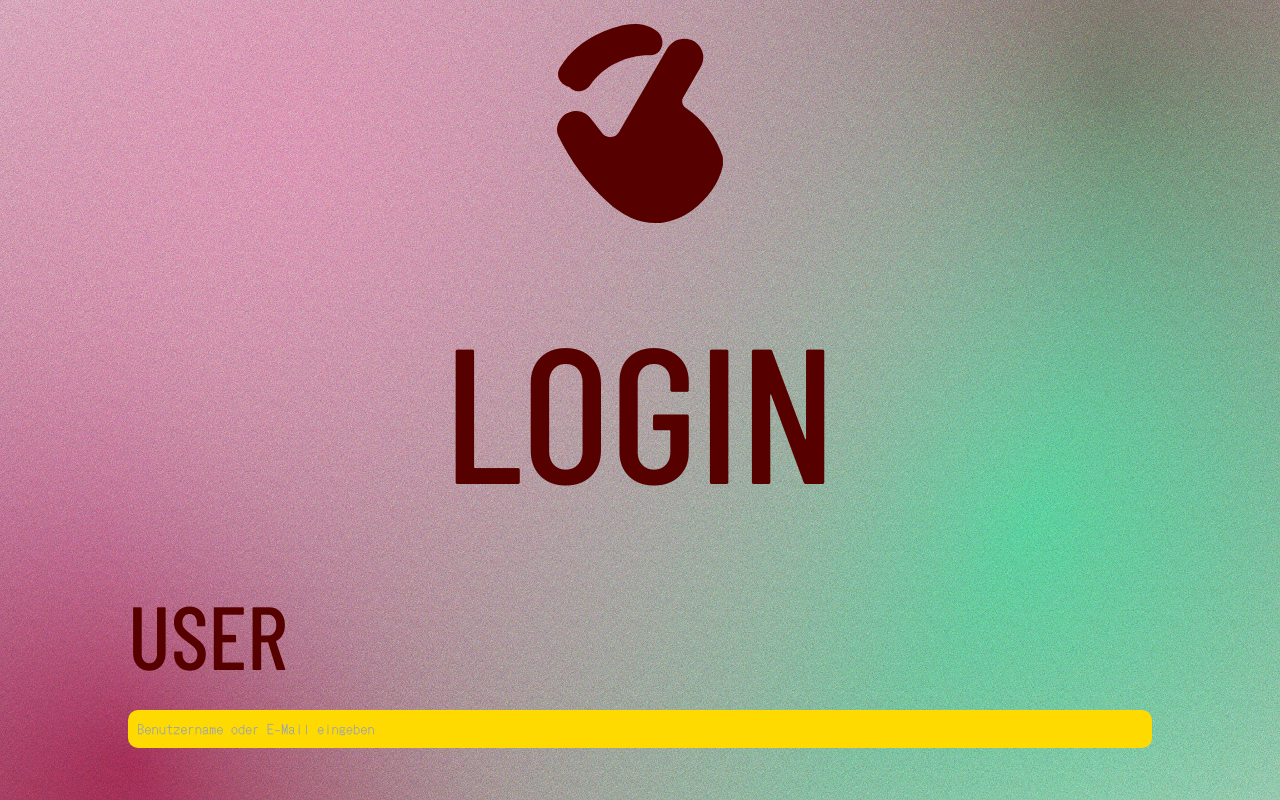
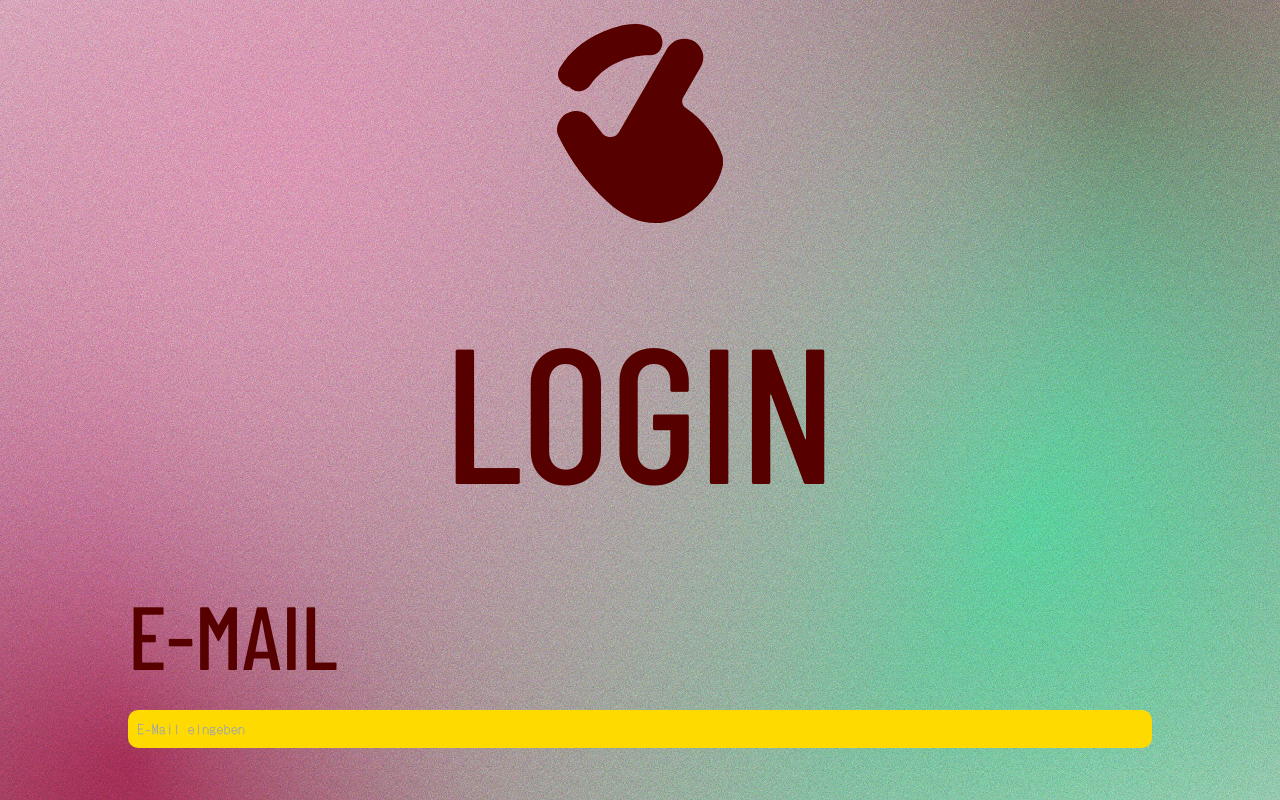
Before and after one commit to NadiaGiliberti/swaipe_app, a Nuxt app: page /login in a window 1280 px wide. Shown: the top 800 px of the page. Built offline with nearby package versions, Linux system fonts and the light colour scheme; no server answers; a web font is replaced by a local one.

Commit message:
zeichenanzahl restriktion  bei username

```diff
--- a/app/pages/login.vue
+++ b/app/pages/login.vue
@@ -10,7 +10,7 @@ const loading = ref(false)
 
 async function login() {
   if (!userInput.value || !password.value) {
-    alert('Bitte Benutzername/E-Mail und Passwort ausfüllen.')
+    alert('Bitte E-Mail und Passwort ausfüllen.')
     return
   }
 
@@ -64,9 +64,9 @@ async function login() {
       <h1>LOGIN</h1>
 
       <div class="container_formularfeld">
-        <label for="user">USER</label>
-        <input v-model="userInput" class="formularfeld" id="user" type="text"
-          placeholder="Benutzername oder E-Mail eingeben" required>
+        <label for="email">E-MAIL</label>
+        <input v-model="userInput" class="formularfeld" id="email" type="email"
+          placeholder="E-Mail eingeben" required>
       </div>
 
       <div class="container_formularfeld">
--- a/app/pages/registrieren.vue
+++ b/app/pages/registrieren.vue
@@ -14,8 +14,13 @@ async function registrieren() {
     return
   }
 
+  // NEU: Sicherheits-Check vor dem Abschicken
+  if (user.value.length > 15) {
+    alert('Der Username darf maximal 15 Zeichen lang sein.')
+    return
+  }
+
   loading.value = true
-
   const { error } = await supabase.auth.signUp({
     email: email.value,
     password: password.value,
@@ -47,14 +52,13 @@ async function registrieren() {
 
       <div class="container_formularfeld">
         <label for="user">USERNAME</label>
-        <input v-model="user" class="formularfeld" id="user" type="text"
-          placeholder="Benutzername eingeben" required>
+        <input v-model="user" class="formularfeld" id="user" type="text" placeholder="Benutzername eingeben"
+          maxlength="15" required>
       </div>
 
-            <div class="container_formularfeld">
+      <div class="container_formularfeld">
         <label for="email">E-MAIL</label>
-        <input v-model="email" class="formularfeld" id="email" type="email"
-          placeholder="E-Mail eingeben" required>
+        <input v-model="email" class="formularfeld" id="email" type="email" placeholder="E-Mail eingeben" required>
       </div>
 
 
--- a/app/pages/userProfil.vue
+++ b/app/pages/userProfil.vue
@@ -154,8 +154,17 @@ function startEditingUsername() {
 
 // NEU: Speichert den geänderten Usernamen in Supabase
 async function saveUsername() {
+    const cleanedName = editUsernameInput.value.trim()
+
     // Falls leer oder keine Änderung, einfach Modus beenden
-    if (!editUsernameInput.value.trim() || editUsernameInput.value === profil.value.username) {
+    if (!cleanedName || cleanedName === profil.value.username) {
+        isEditingUsername.value = false
+        return
+    }
+
+    // NEU: Sicherheits-Check beim Ändern
+    if (cleanedName.length > 15) {
+        errorMsg.value = 'Der Username darf maximal 15 Zeichen lang sein.'
         isEditingUsername.value = false
         return
     }
@@ -166,13 +175,12 @@ async function saveUsername() {
 
         const { error } = await supabase
             .from('profiles')
-            .update({ username: editUsernameInput.value.trim() })
+            .update({ username: cleanedName })
             .eq('id', currentUser.id)
 
         if (error) throw error
 
-        // Lokales Profil-Objekt updaten, damit es im UI umschaltet
-        profil.value.username = editUsernameInput.value.trim()
+        profil.value.username = cleanedName
         isEditingUsername.value = false
     } catch (error) {
         errorMsg.value = `Fehler beim Speichern des Usernamens: ${error.message}`
@@ -284,7 +292,7 @@ const vFocus = {
 
                 <div class="container_username_edit">
                     <input v-if="isEditingUsername" v-model="editUsernameInput" type="text" class="input_username"
-                        @keydown.enter="saveUsername" @blur="saveUsername">
+                        maxlength="15" @keydown.enter="saveUsername" @blur="saveUsername" v-focus>
                     <h3 v-else class="h3_black username_clickable" @click="startEditingUsername">
                         {{ profil.username }}
                     </h3>
@@ -340,7 +348,11 @@ const vFocus = {
         </ModalBase>
 
         <ModalBase :open="showDeleteModal" title="ACCOUNT DEAKTIVIEREN" @close="closeDeleteModal">
-            <p>Wichtiger Hinweis: Dein Account wird deaktiviert und du wirst automatisch abgemeldet. Danach hast du keinen Zugriff mehr auf dein Profil. Falls du es dir später anders überlegst, kann dir unser Support beim Reaktivieren helfen.</p>
+            <p>Wichtiger Hinweis: Dein Account wird deaktiviert und du wirst automatisch abgemeldet. Danach hast du
+                keinen
+                Zugriff mehr auf dein Profil. Falls du es dir später anders überlegst, kann dir unser Support beim
+                Reaktivieren
+                helfen.</p>
 
             <p v-if="actionError" class="error_text">{{ actionError }}</p>
 
```
